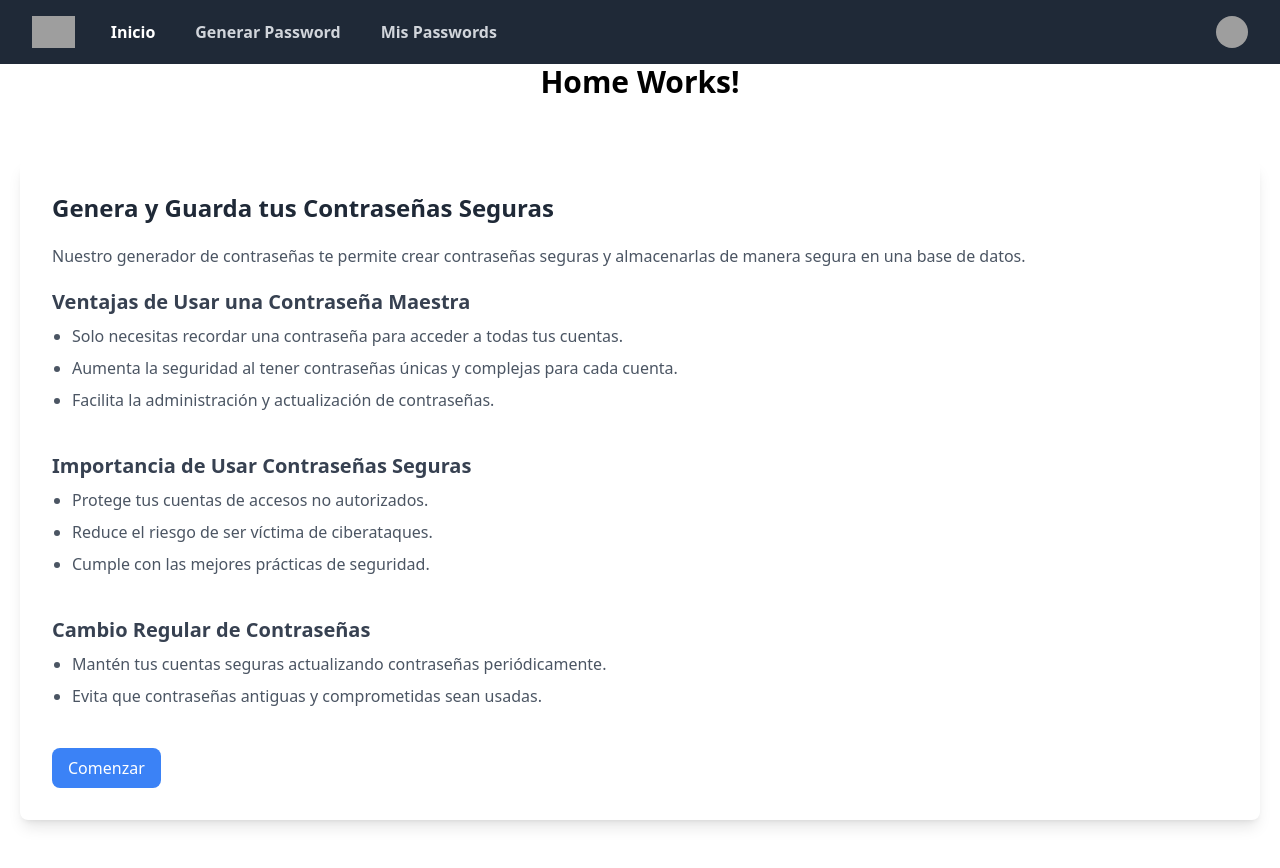
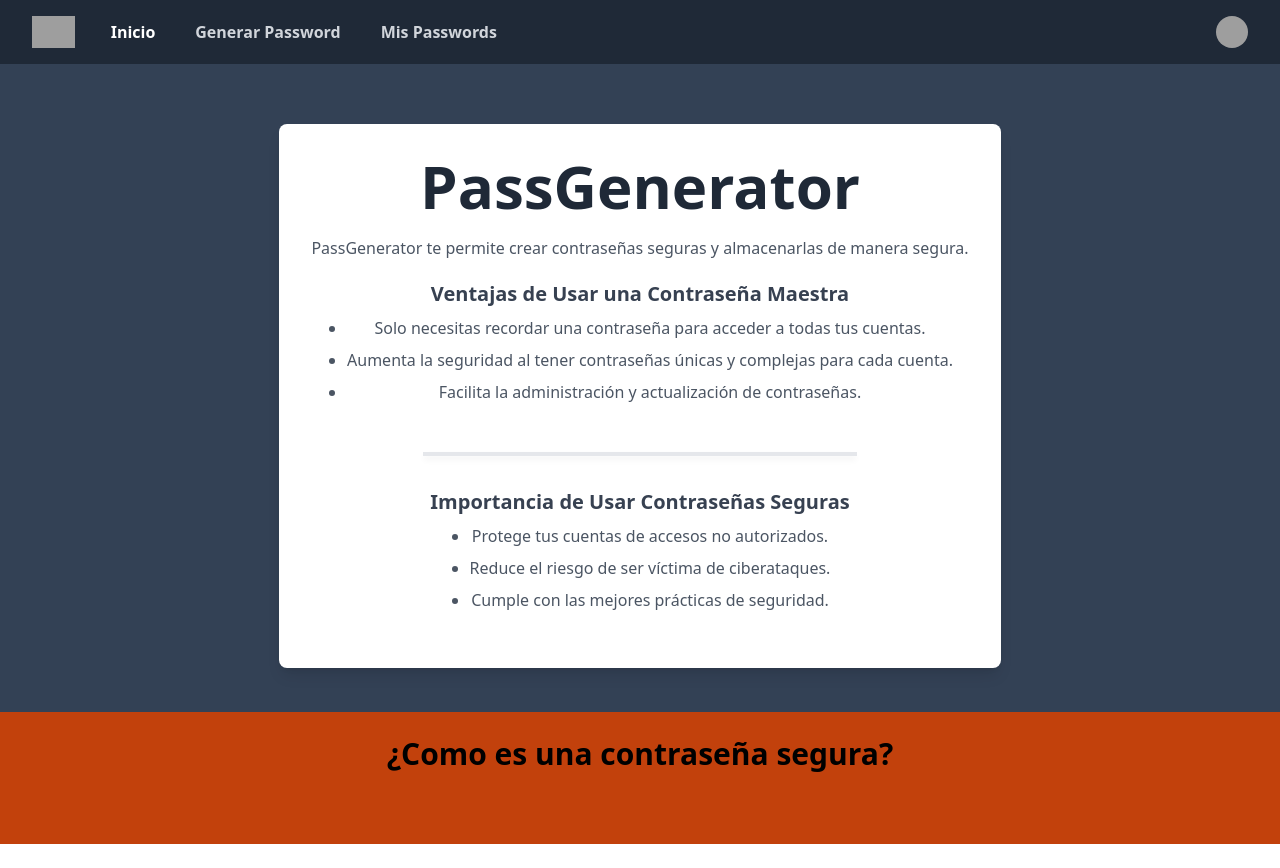
Before and after one commit to InKu3uS/PassGenerator-Back, an Angular app in the folder PassGenerator Front/passgenerator/: page /home in a window 1280 px wide. Before the commit the page ends 840 px from the top, so only its background shows below. Built offline with nearby package versions, Linux system fonts and the light colour scheme; grey boxes are pictures that could not be loaded.

Commit message:
Pequeños  cambios

```diff
--- a/PassGenerator Front/passgenerator/src/app/components/home/home.component.html
+++ b/PassGenerator Front/passgenerator/src/app/components/home/home.component.html
@@ -1,10 +1,9 @@
-<h1 class="text-center text-3xl font-bold align-text-bottom">Home Works!</h1>
-<div class="container mx-auto mt-10 p-5">
-    <div class="bg-white rounded-lg shadow-lg p-8">
-        <h1 class="text-2xl font-bold mb-5 text-gray-800">Genera y Guarda tus Contraseñas Seguras</h1>
-        <p class="mb-5 text-gray-600">Nuestro generador de contraseñas te permite crear contraseñas seguras y almacenarlas de manera segura en una base de datos.</p>
-
-        <div class="mb-10">
+<div class="container-fluid bg-slate-700">
+<div class="container mx-auto p-5 flex items-center justify-center">
+    <div class="bg-white mt-10 rounded-lg shadow-lg p-8 text-center">
+        <h1 class="text-6xl font-bold mb-5 text-gray-800 text-center">PassGenerator</h1>
+        <p class="text-gray-600 mb-5">PassGenerator te permite crear contraseñas seguras y almacenarlas de manera segura.</p>
+        <div class="mb-10 flex flex-col items-center">
             <h2 class="text-xl font-semibold mb-2 text-gray-700">Ventajas de Usar una Contraseña Maestra</h2>
             <ul class="list-disc pl-5 text-gray-600">
                 <li class="mb-2">Solo necesitas recordar una contraseña para acceder a todas tus cuentas.</li>
@@ -12,8 +11,8 @@
                 <li class="mb-2">Facilita la administración y actualización de contraseñas.</li>
             </ul>
         </div>
-
-        <div class="mb-10">
+        <hr class="mb-8  border-2 shadow-md mx-28">
+        <div class="mb-4 flex flex-col items-center">
             <h2 class="text-xl font-semibold mb-2 text-gray-700">Importancia de Usar Contraseñas Seguras</h2>
             <ul class="list-disc pl-5 text-gray-600">
                 <li class="mb-2">Protege tus cuentas de accesos no autorizados.</li>
@@ -21,15 +20,11 @@
                 <li class="mb-2">Cumple con las mejores prácticas de seguridad.</li>
             </ul>
         </div>
-
-        <div class="mb-10">
-            <h2 class="text-xl font-semibold mb-2 text-gray-700">Cambio Regular de Contraseñas</h2>
-            <ul class="list-disc pl-5 text-gray-600">
-                <li class="mb-2">Mantén tus cuentas seguras actualizando contraseñas periódicamente.</li>
-                <li class="mb-2">Evita que contraseñas antiguas y comprometidas sean usadas.</li>
-            </ul>
-        </div>
-
-        <button class="bg-blue-500 text-white px-4 py-2 rounded-lg hover:bg-blue-700">Comenzar</button>
     </div>
 </div>
+<div class="container-fluid my-6 py-6 bg-orange-700 w-full">
+    <div class="mb-10 flex flex-col items-center bg-orange-700">
+        <h2 class="text-3xl font-bold mb-2">¿Como es una contraseña segura?</h2>
+    </div>
+</div>
+</div>
--- a/PassGenerator Front/passgenerator/src/app/components/home/home.component.ts
+++ b/PassGenerator Front/passgenerator/src/app/components/home/home.component.ts
@@ -1,4 +1,5 @@
 import { Component } from '@angular/core';
+import { Title } from '@angular/platform-browser';
 
 @Component({
   selector: 'app-home',
@@ -7,4 +8,19 @@ import { Component } from '@angular/core';
 })
 export class HomeComponent {
 
+  constructor(private title:Title){
+    window.addEventListener('focus', event => {
+      this.title.setTitle('Inicio');
+    });
+    window.addEventListener('blur', event => {
+      setTimeout(() => {
+        this.title.setTitle('Hey! Sigues ahi?');
+      }, 30000);
+
+
+    });
+  }
+
+
+
 }
--- a/PassGenerator Front/passgenerator/src/app/components/passwords/passwords.component.ts
+++ b/PassGenerator Front/passgenerator/src/app/components/passwords/passwords.component.ts
@@ -1,4 +1,5 @@
-import { Component } from '@angular/core';
+import { Component, Inject } from '@angular/core';
+import { Title } from '@angular/platform-browser';
 
 @Component({
   selector: 'app-passwords',
@@ -7,4 +8,8 @@ import { Component } from '@angular/core';
 })
 export class PasswordsComponent {
 
+  constructor(private title:Title){
+    this.title.setTitle('Passwords');
+  }
+
 }
--- a/PassGenerator Front/passgenerator/src/css/styles.css
+++ b/PassGenerator Front/passgenerator/src/css/styles.css
@@ -657,6 +657,14 @@ video {
   z-index: 10;
 }
 
+.m-6 {
+  margin: 1.5rem;
+}
+
+.m-28 {
+  margin: 7rem;
+}
+
 .my-4 {
   margin-top: 1rem;
   margin-bottom: 1rem;
@@ -672,6 +680,16 @@ video {
   margin-right: auto;
 }
 
+.mx-28 {
+  margin-left: 7rem;
+  margin-right: 7rem;
+}
+
+.my-6 {
+  margin-top: 1.5rem;
+  margin-bottom: 1.5rem;
+}
+
 .mt-4 {
   margin-top: 1rem;
 }
@@ -712,6 +730,14 @@ video {
   margin-bottom: 1.25rem;
 }
 
+.mb-16 {
+  margin-bottom: 4rem;
+}
+
+.mb-4 {
+  margin-bottom: 1rem;
+}
+
 .block {
   display: block;
 }
@@ -728,6 +754,10 @@ video {
   display: inline-flex;
 }
 
+.grid {
+  display: grid;
+}
+
 .hidden {
   display: none;
 }
@@ -750,6 +780,14 @@ video {
 
 .h-6 {
   height: 1.5rem;
+}
+
+.h-screen {
+  height: 100vh;
+}
+
+.h-full {
+  height: 100%;
 }
 
 .w-10 {
@@ -836,6 +874,10 @@ video {
   flex-wrap: wrap;
 }
 
+.content-center {
+  align-content: center;
+}
+
 .items-center {
   align-items: center;
 }
@@ -912,8 +954,20 @@ video {
   border-radius: 0.375rem;
 }
 
+.rounded-2xl {
+  border-radius: 1rem;
+}
+
 .border {
   border-width: 1px;
+}
+
+.border-8 {
+  border-width: 8px;
+}
+
+.border-2 {
+  border-width: 2px;
 }
 
 .border-gray-100 {
@@ -961,6 +1015,31 @@ video {
   background-color: rgb(59 130 246 / var(--tw-bg-opacity));
 }
 
+.bg-black {
+  --tw-bg-opacity: 1;
+  background-color: rgb(0 0 0 / var(--tw-bg-opacity));
+}
+
+.bg-slate-500 {
+  --tw-bg-opacity: 1;
+  background-color: rgb(100 116 139 / var(--tw-bg-opacity));
+}
+
+.bg-slate-600 {
+  --tw-bg-opacity: 1;
+  background-color: rgb(71 85 105 / var(--tw-bg-opacity));
+}
+
+.bg-slate-700 {
+  --tw-bg-opacity: 1;
+  background-color: rgb(51 65 85 / var(--tw-bg-opacity));
+}
+
+.bg-orange-700 {
+  --tw-bg-opacity: 1;
+  background-color: rgb(194 65 12 / var(--tw-bg-opacity));
+}
+
 .p-2 {
   padding: 0.5rem;
 }
@@ -1021,6 +1100,16 @@ video {
   padding-bottom: 2.5rem;
 }
 
+.px-10 {
+  padding-left: 2.5rem;
+  padding-right: 2.5rem;
+}
+
+.py-6 {
+  padding-top: 1.5rem;
+  padding-bottom: 1.5rem;
+}
+
 .pb-3 {
   padding-bottom: 0.75rem;
 }
@@ -1081,6 +1170,16 @@ video {
 .text-xl {
   font-size: 1.25rem;
   line-height: 1.75rem;
+}
+
+.text-4xl {
+  font-size: 2.25rem;
+  line-height: 2.5rem;
+}
+
+.text-6xl {
+  font-size: 3.75rem;
+  line-height: 1;
 }
 
 .font-medium {
@@ -1166,6 +1265,12 @@ video {
   box-shadow: var(--tw-ring-offset-shadow, 0 0 #0000), var(--tw-ring-shadow, 0 0 #0000), var(--tw-shadow);
 }
 
+.shadow-md {
+  --tw-shadow: 0 4px 6px -1px rgb(0 0 0 / 0.1), 0 2px 4px -2px rgb(0 0 0 / 0.1);
+  --tw-shadow-colored: 0 4px 6px -1px var(--tw-shadow-color), 0 2px 4px -2px var(--tw-shadow-color);
+  box-shadow: var(--tw-ring-offset-shadow, 0 0 #0000), var(--tw-ring-shadow, 0 0 #0000), var(--tw-shadow);
+}
+
 .ring-1 {
   --tw-ring-offset-shadow: var(--tw-ring-inset) 0 0 0 var(--tw-ring-offset-width) var(--tw-ring-offset-color);
   --tw-ring-shadow: var(--tw-ring-inset) 0 0 0 calc(1px + var(--tw-ring-offset-width)) var(--tw-ring-color);
@@ -1188,6 +1293,11 @@ video {
 
 .ring-opacity-5 {
   --tw-ring-opacity: 0.05;
+}
+
+.blur {
+  --tw-blur: blur(8px);
+  filter: var(--tw-blur) var(--tw-brightness) var(--tw-contrast) var(--tw-grayscale) var(--tw-hue-rotate) var(--tw-invert) var(--tw-saturate) var(--tw-sepia) var(--tw-drop-shadow);
 }
 
 .grayscale {
```
